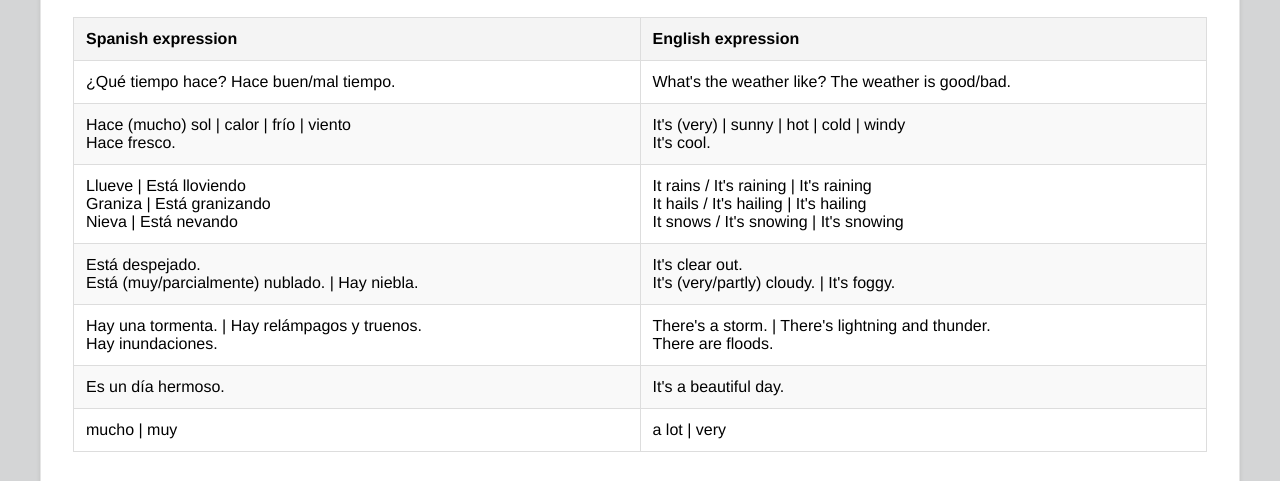
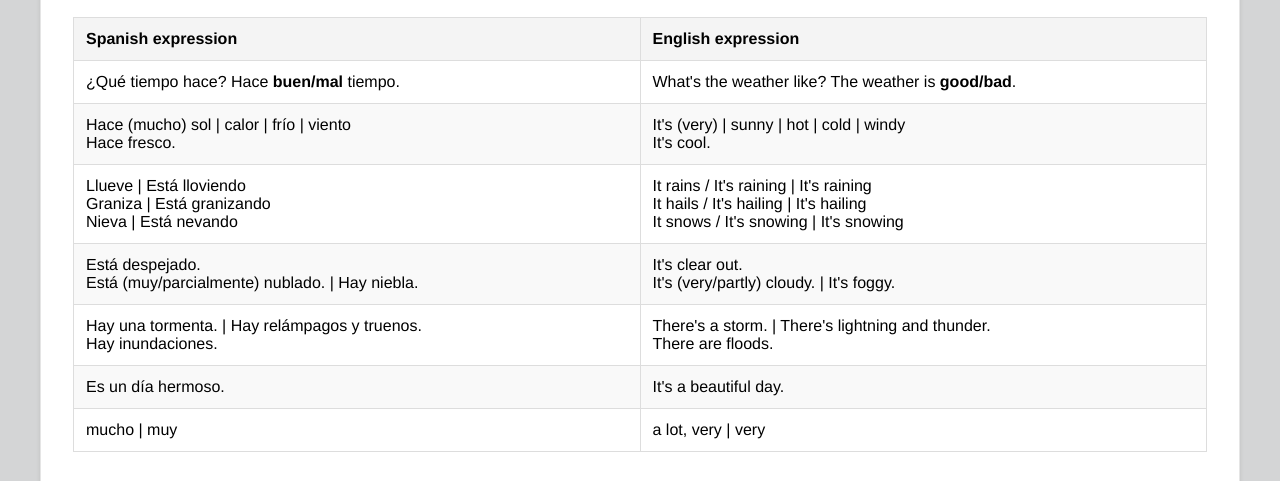
Before and after one commit to alainamb/spanish-practice, a plain HTML site: page lessons/weather.html in a window 1280 px wide. Shown: the part 590-1071 px from the top of the page. Drawn offline with nearby package versions, Linux system fonts and the light colour scheme.

Commit message:
Copy edits

```diff
--- a/lessons/weather.html
+++ b/lessons/weather.html
@@ -49,10 +49,10 @@
                         <tbody>
                             <tr>
                                 <td>
-                                    ¿Qué tiempo hace? Hace buen/mal tiempo.
+                                    ¿Qué tiempo hace? Hace <strong>buen/mal</strong> tiempo.
                                 </td>
                                 <td>
-                                    What's the weather like? The weather is good/bad.
+                                    What's the weather like? The weather is <strong>good/bad</strong>.
                                 </td>
                             </tr>
                             <tr>
@@ -103,7 +103,7 @@
                             </tr>
                             <tr>
                                 <td>mucho | muy</td>
-                                <td>a lot | very</td>
+                                <td>a lot, very | very</td>
                             </tr>
                         </tbody>
                     </table>
```
